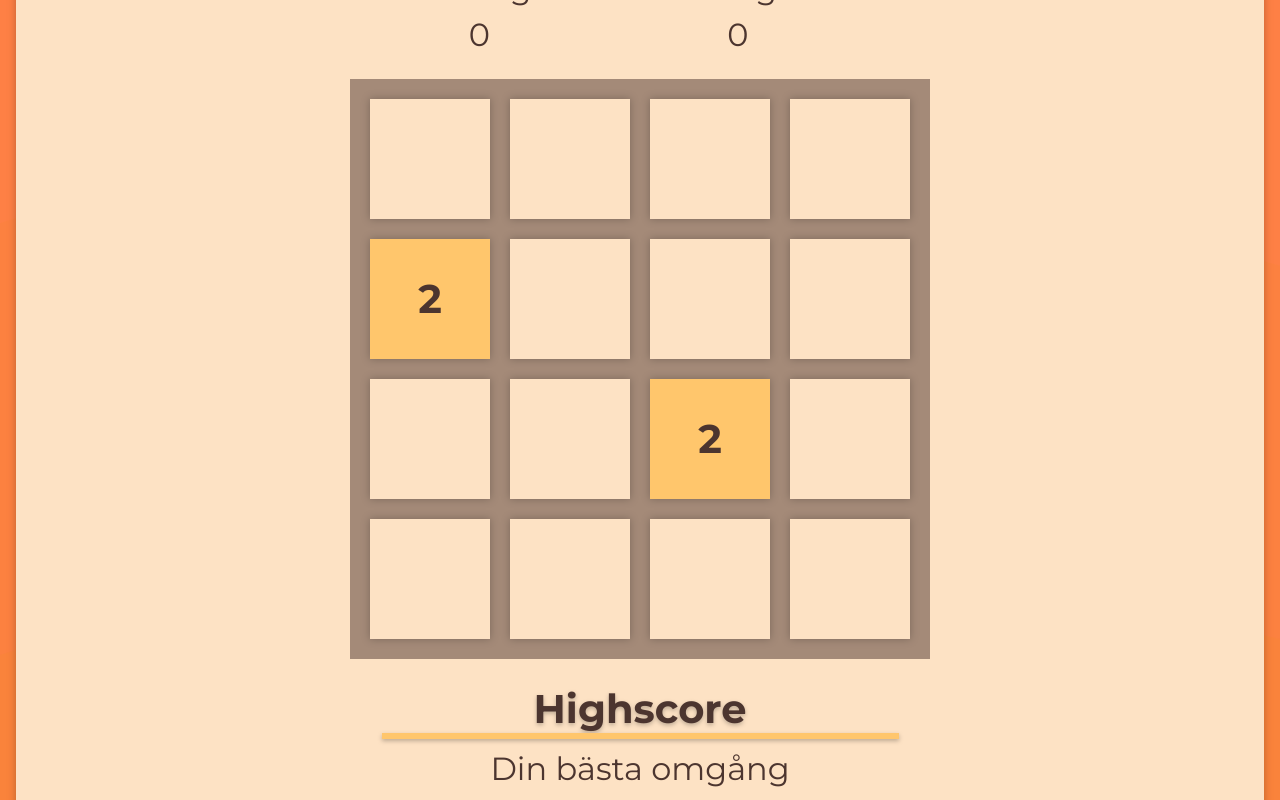
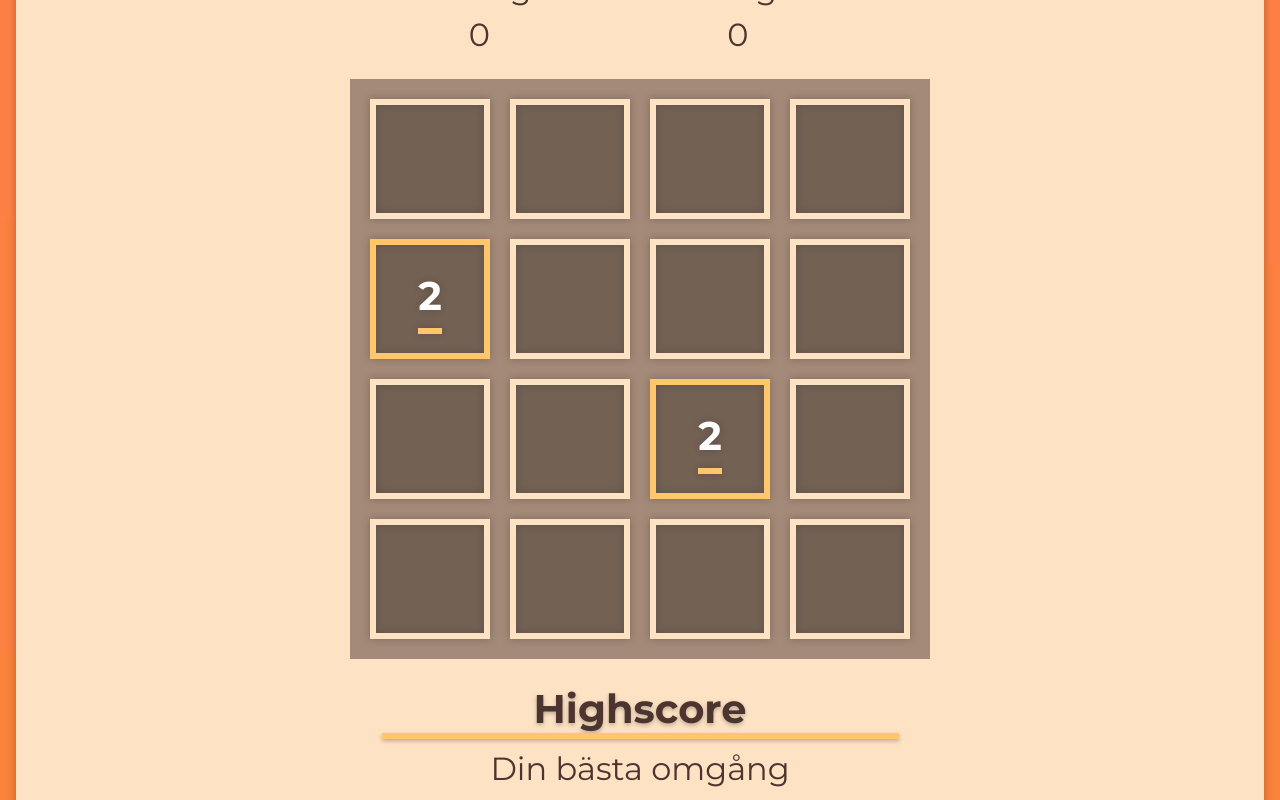
Before and after one commit to SamuelMeijer/examination-project-extended, a React (Create React App) app in the folder frontend/: page /game in a window 1280 px wide. Both pictures are taken after a click on the button "Spela". Shown: the part 1051-1851 px from the top of the page. Built offline with nearby package versions, Linux system fonts and the light colour scheme; no server answers.

Commit message:
Changing design of Tiles in Game2048

```diff
--- a/frontend/src/components/Game2048/Tile/Tile.tsx
+++ b/frontend/src/components/Game2048/Tile/Tile.tsx
@@ -6,6 +6,7 @@ import Styles from './tile.module.css'
 export default function Tile ({value, positionX, positionY, hasMerged}: TileInterface) {
     const [scale, setScale] = useState<number>(1);
 
+    // TODO: Change colors to be more diverse
     let dynamicBackgroundColor = ''
     switch (value) {
         case 2:
@@ -54,8 +55,12 @@ export default function Tile ({value, positionX, positionY, hasMerged}: TileInte
     const tileStyle: CSSProperties = {
         top: `${dynamicPositioning(positionY)}px`,
         left: `${dynamicPositioning(positionX)}px`,
-        backgroundColor: `${dynamicBackgroundColor}`,
+        border: `6px solid ${dynamicBackgroundColor}`,
         transform: `scale(${scale})`
+    }
+
+    const textStyle: CSSProperties = {
+        borderBottom: `6px solid ${dynamicBackgroundColor}`
     }
 
     useEffect(() => {
@@ -68,7 +73,7 @@ export default function Tile ({value, positionX, positionY, hasMerged}: TileInte
 
     return (
         <div className={Styles.tile} style={tileStyle}>
-            <p>{value > 0 ? value : ''}</p>
+            <p style={textStyle}>{value > 0 ? value : ''}</p>
         </div>
     )
 }
--- a/frontend/src/components/Game2048/Tile/tile.module.css
+++ b/frontend/src/components/Game2048/Tile/tile.module.css
@@ -4,7 +4,9 @@
 
     position: absolute;
 
-    background-color: #FDE2C4;
+    /* background-color: #FDE2C4; */
+    /* background-color: #FDFDFD; */
+    background-color: rgba(0,0,0,0.25);
 
     display: flex;
     justify-content: center;
@@ -21,5 +23,8 @@
     font-size: 40px;
     font-weight: 700;
 
-    color: #4C352F;
+    /* color: #4C352F; */
+    color: #FDFDFD;
+
+    border-bottom: 6px solid red;
 }
```
